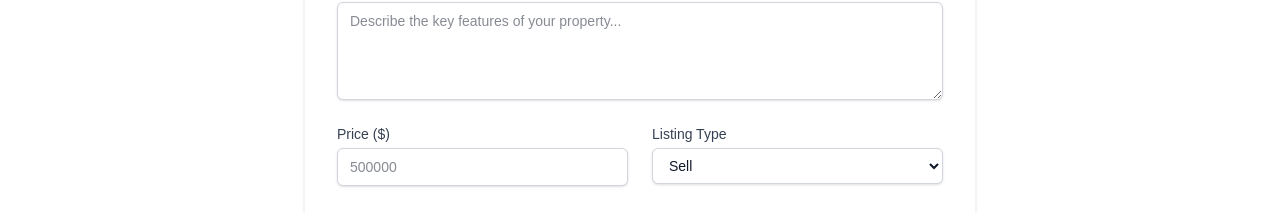
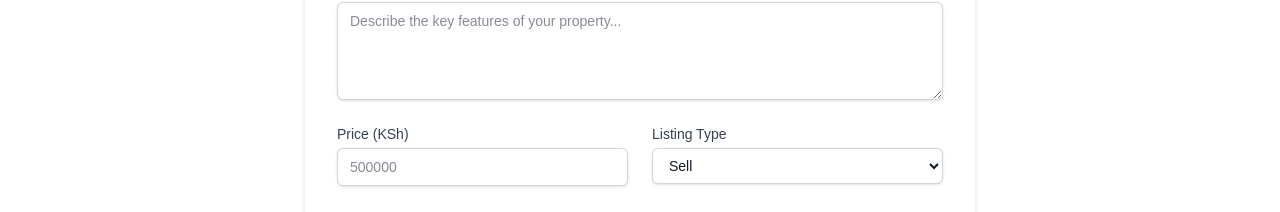
Before and after one commit to eugeneokaka/house-listing, a Next.js app: page /create-listing in a window 1280 px wide. Shown: the part 425-637 px from the top of the page. Built offline with nearby package versions, Linux system fonts and the light colour scheme; no server answers.

Commit message:
ready for prod

```diff
--- a/src/app/create-listing/page.tsx
+++ b/src/app/create-listing/page.tsx
@@ -146,7 +146,7 @@ export default function CreateListingPage() {
             <div className="grid grid-cols-1 gap-6 sm:grid-cols-2">
               <div>
                 <label htmlFor="price" className="block text-sm font-medium text-gray-700 dark:text-gray-200">
-                  Price ($)
+                  Price (KSh)
                 </label>
                 <input
                   type="number"
--- a/src/app/listings/[listingId]/page.tsx
+++ b/src/app/listings/[listingId]/page.tsx
@@ -68,7 +68,7 @@ export default function ListingDetailPage() {
                 </div>
             </div>
             <div className="text-left md:text-right">
-                <div className="text-4xl font-bold text-gray-900">${listing.price.toLocaleString()}</div>
+                <div className="text-4xl font-bold text-gray-900">KSh {listing.price.toLocaleString()}</div>
                 <div className="text-gray-500 font-medium capitalize">{listing.type}</div>
             </div>
         </div>
--- a/src/app/page.tsx
+++ b/src/app/page.tsx
@@ -94,7 +94,7 @@ export default function Home() {
                     {listing.type || "Sell"}
                   </div>
                   <div className="absolute top-4 right-4 bg-white/90 backdrop-blur-sm px-3 py-1 rounded-full text-xs font-semibold text-black shadow-sm">
-                    ${listing.price.toLocaleString()}
+                    KSh {listing.price.toLocaleString()}
                   </div>
                 </div>
 
```
